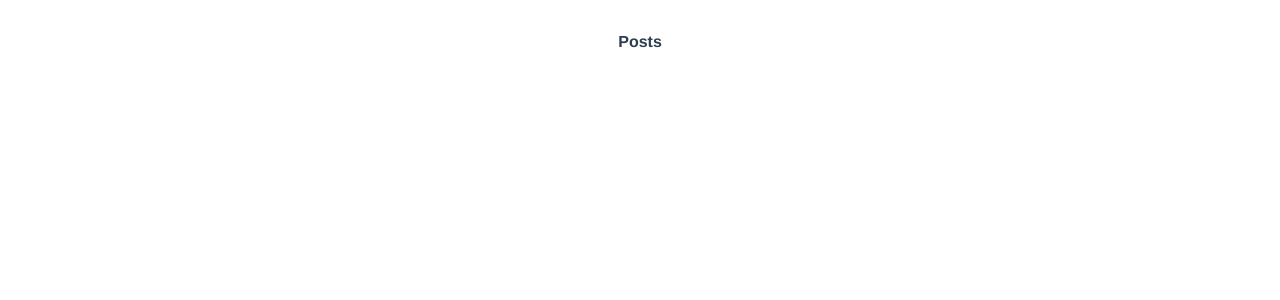
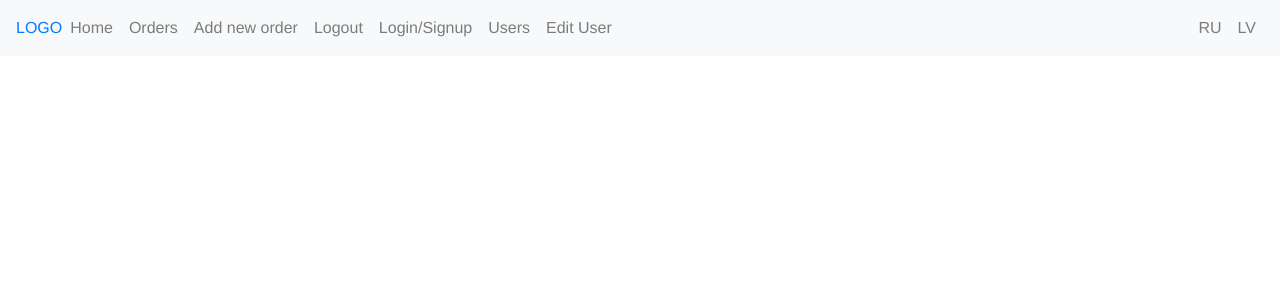
Before and after one commit to YuraKolesnikov/nl-international, a Vue app in the folder client/: page /#/ in a window 1280 px wide. Shown: the top 300 px of the page. Built offline with nearby package versions, Linux system fonts and the light colour scheme.

Commit message:
Added new views

```diff
--- a/client/src/App.vue
+++ b/client/src/App.vue
@@ -1,12 +1,17 @@
 <template>
   <div id="app">
-    <div id="nav">
-      <router-link to="/orders">Posts</router-link>
-    </div>
+    <Navbar />
     <router-view/>
   </div>
 </template>
-
+<script>
+import Navbar from '@/components/Navbar'
+export default {
+  components: {
+    Navbar
+  }
+}
+</script>
 <style lang="scss">
 #app {
   font-family: 'Avenir', Helvetica, Arial, sans-serif;
--- a/client/src/components/Navbar.vue
+++ b/client/src/components/Navbar.vue
@@ -1,5 +1,58 @@
 <template>
-  <div>
+  <nav class="navbar navbar-expand-lg navbar-light bg-light">
+    <router-link to="/">
+      LOGO
+    </router-link>
+    <button class="navbar-toggler" type="button" data-toggle="collapse" data-target="#navbarNav" aria-controls="navbarNav"
+      aria-expanded="false" aria-label="Toggle navigation">
+      <span class="navbar-toggler-icon"></span>
+    </button>
+    <div class="collapse navbar-collapse" id="navbarNav" v-if="x">
+       <ul class="navbar-nav">
+        <!-- {{#if user}} -->
+        <li class="nav-item"><a href="/orders" class="nav-link">{{ local.showOrders }}</a></li>
+        <li class="nav-item"><a href="/orders/add" class="nav-link">{{ local.createOrder }}</a></li>
+        <li class="nav-item"><a href="/users/logout" class="nav-link">{{ local.logOut }}</a></li>
+        <!-- {{else}} -->
+        <li class="nav-item"><a class="nav-link" href="/users/login">{{ local.logIn }}</a></li>
+        <li class="nav-item"><a class="nav-link" href="/users/signup">{{ local.register }}</a></li>
+        <!-- {{/if}} -->
+        <!-- {{#if user.admin}} -->
+        <li class="nav-item"><a class="nav-link" href="/admin/showAll">Все заказы</a></li>
+        <li class="nav-item"><a class="nav-link" href="/admin/showAllPrintable">Все заказы (для печати)</a></li>
+        <li class="nav-item"><a class="nav-link" href="/admin/showAllManagers">Все менеджеры</a></li>
+        <!-- {{/if}} -->
+      </ul>
 
-  </div>
+    </div>
+    <div class="collapse navbar-collapse" id="navbarNav">
+      <ul class="navbar-nav">
+        <li class="nav-item" v-for="link in links" :key="link.id">
+          <a :href="link.path" class="nav-link">{{link.title}}</a>
+        </li>
+      </ul>
+      <ul class="navbar-nav ml-auto">
+        <li class="nav-item"><a href="?clang=ru" id="ru" class="nav-link language-toggle">RU</a></li>
+        <li class="nav-item"><a href="?clang=lv" id="lv" class="nav-link language-toggle">LV</a></li>
+      </ul>
+    </div>
+  </nav>
 </template>
+<script>
+export default {
+  data() {
+    return {
+      x: false,
+      links: [
+        { id: 1, path: '/', title: 'Home' },
+        { id: 2, path: '/orders', title: 'Orders' },
+        { id: 3, path: '/orders/add', title: 'Add new order' },
+        { id: 4, path: '/users/logout', title: 'Logout' },
+        { id: 5, path: '/users/auth', title: 'Login/Signup' },
+        { id: 6, path: '/users', title: 'Users' },
+        { id: 7, path: '/users/edit', title: 'Edit User' }
+      ]
+    }
+  }
+}
+</script>
--- a/client/src/router.js
+++ b/client/src/router.js
@@ -7,26 +7,30 @@ Vue.use(Router)
 export default new Router({
   routes: [
     {
-      path: '/',
-      name: 'home'
+      path: '/home',
+      name: 'home',
+      component: Home
     },
     /* Login/Signup window */
     {
-      path: '/user',
-      name: 'profile'
+      path: '/users/auth',
+      name: 'auth',
+      component: () => import('./views/Authentication.vue')
     },
     {
       path: '/orders',
-      name: 'orders',
-      component: Home
+      name: 'orders'
     },
     {
       path: '/orders-printable',
-      name: 'orders-printable'
+      name: 'orders-printable',
+      component: () => import('./views/OrdersPrintable.vue')
     },
+    /* POST AXIOS request */
     {
-      path: '/order/add',
-      name: 'addOrder'
+      path: '/orders/add',
+      name: 'addOrder',
+      component: () => import('./views/AddOrder.vue')
     },
     {
       path: '/orders/edit/:id',
@@ -35,11 +39,14 @@ export default new Router({
     },
     {
       path: '/users',
-      name: 'users'
+      name: 'users',
+      component: () => import('./views/Users.vue')
     },
+    /* POST AXIOS request */
     {
-      path: '/users/edit/:id',
-      name: 'editUser'
+      path: '/users/edit',
+      name: 'editUser',
+      component: () => import('./views/EditUser.vue')
     }
   ]
 })
--- /dev/null
+++ b/client/src/views/AddOrder.vue
@@ -0,0 +1,3 @@
+<template>
+  <h1>Add Order</h1>
+</template>
--- a/client/src/views/Authentication.vue
+++ b/client/src/views/Authentication.vue
@@ -0,0 +1,3 @@
+<template>
+  <h1>Authenticate</h1>
+</template>
--- a/client/src/views/Home.vue
+++ b/client/src/views/Home.vue
@@ -36,7 +36,7 @@ export default {
     }
   },
   mounted() {
-    this.showOrders()
+
   },
   methods: {
     async showOrders() {
```
Also changed, not shown: client/src/views/EditUser.vue (added), client/src/views/OrdersPrintable.vue (added).
